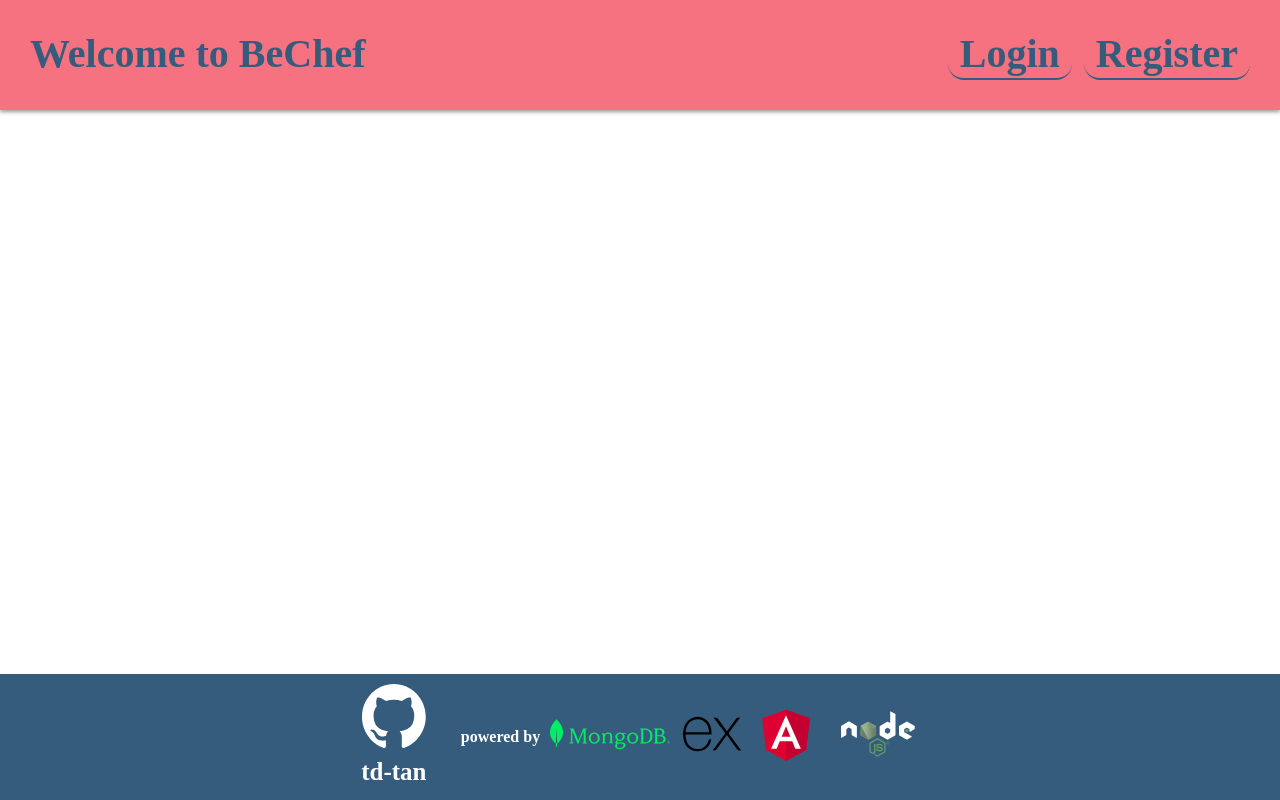
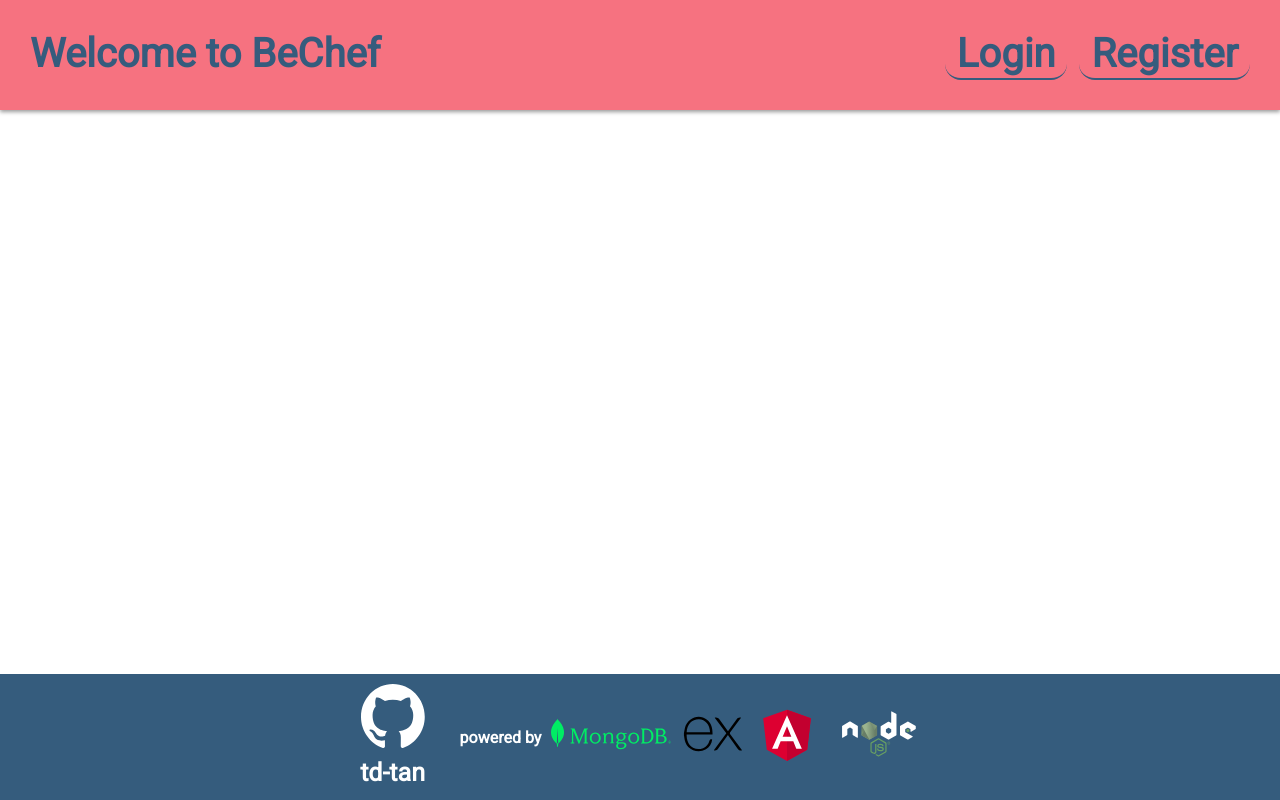
Before and after one commit to td-tan/BeChef, an Angular app: page / in a window 1280 px wide. Built offline with nearby package versions, Linux system fonts and the light colour scheme.

Commit message:
feat: add google font Roboto

```diff
--- a/src/styles.sass
+++ b/src/styles.sass
@@ -1,5 +1,9 @@
 /* You can add global styles to this file, and also import other style files */
+@import url('https://fonts.googleapis.com/css2?family=Permanent+Marker&family=Roboto&display=swap')
+
 body
+    font-family: 'Permanent Marker', cursive
+    font-family: 'Roboto', sans-serif
     margin: 0
 
 app-root
```
